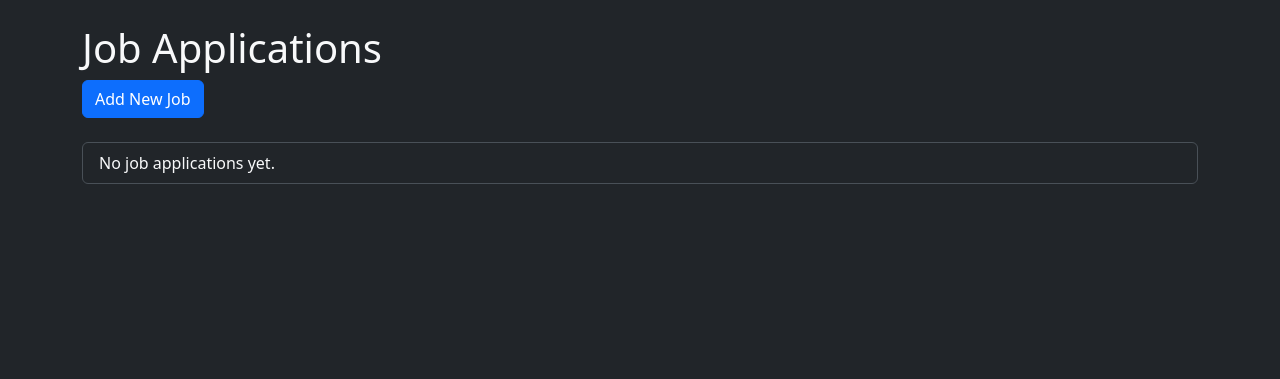
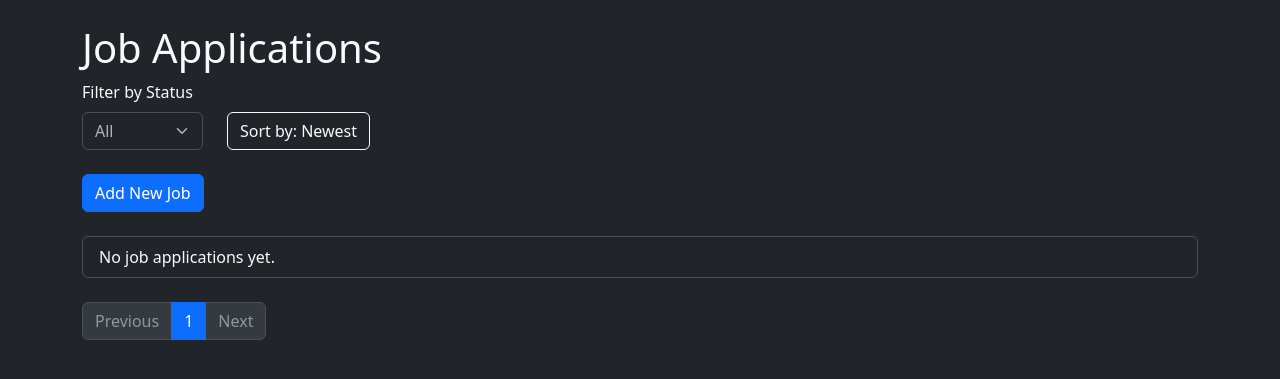
Before and after one commit to ITsFlaviiFTW/job-tracker, a Django app: page /?page=1&sort=desc in a window 1280 px wide. Shown: the part 56-435 px from the top of the page. Run offline with Django 5.2, Linux system fonts and the light colour scheme; the visitor is signed in with stand-in values (Sample User, id 1); data that the repository does not hold is empty.

Commit message:
added pagination for when there will be a lot of jobs, added sort by newest or oldest. added javascript to color code status of each application and added filter by status of application.

```diff
--- a/jobtracker/templates/jobtracker/base.html
+++ b/jobtracker/templates/jobtracker/base.html
@@ -27,9 +27,31 @@
             </div>
         </div>
     </nav>
-
+<div class="container mt-2">
+  {% if messages %}
+    {% for message in messages %}
+      <div class="alert alert-{{ message.tags }} alert-dismissible fade show" role="alert">
+        {{ message }}
+        <button type="button" class="btn-close" data-bs-dismiss="alert" aria-label="Close"></button>
+      </div>
+    {% endfor %}
+  {% endif %}
+</div>
     <div class="container">
         {% block content %}{% endblock %}
     </div>
 </body>
 </html>
+<script>
+  // Auto-dismiss alerts after 3 seconds
+  document.addEventListener('DOMContentLoaded', function () {
+    const alerts = document.querySelectorAll('.alert');
+    alerts.forEach(alert => {
+      setTimeout(() => {
+        alert.classList.remove('show');
+        alert.classList.add('fade');
+        setTimeout(() => alert.remove(), 150);  // remove from DOM
+      }, 3000);  // 3 seconds
+    });
+  });
+</script>
--- a/jobtracker/templates/jobtracker/job_list.html
+++ b/jobtracker/templates/jobtracker/job_list.html
@@ -4,10 +4,47 @@
 
 {% block content %}
 <h1>Job Applications</h1>
+
+<!-- Filter + Sort Form -->
+<form method="get" class="mb-4">
+    <div class="row">
+        <div class="col-auto">
+            <label for="status" class="form-label">Filter by Status</label>
+            <select name="status" class="form-select" onchange="this.form.submit()">
+                <option value="">All</option>
+                <option value="applied" {% if status_filter == 'applied' %}selected{% endif %}>Applied</option>
+                <option value="interview" {% if status_filter == 'interview' %}selected{% endif %}>Interview</option>
+                <option value="offer" {% if status_filter == 'offer' %}selected{% endif %}>Offer</option>
+                <option value="rejected" {% if status_filter == 'rejected' %}selected{% endif %}>Rejected</option>
+            </select>
+        </div>
+
+        <div class="col-auto align-self-end">
+            <!-- toggle sort on submit -->
+            <input type="hidden" name="sort" value="{% if sort_order == 'asc' %}desc{% else %}asc{% endif %}">
+            <button type="submit" class="btn btn-outline-light">
+                Sort by:
+                {% if sort_order == 'asc' %}
+                    Oldest
+                {% else %}
+                    Newest
+                {% endif %}
+            </button>
+        </div>
+    </div>
+</form>
+
+<!-- Add Job Button -->
 <a href="{% url 'job_create' %}" class="btn btn-primary mb-4">Add New Job</a>
+
+<!-- Job List -->
 <ul class="list-group">
     {% for job in jobs %}
-        <li class="list-group-item bg-dark text-light">
+        <li class="list-group-item bg-dark text-light border-start border-4
+            {% if job.status == 'interview' %}border-warning
+            {% elif job.status == 'offer' %}border-success
+            {% elif job.status == 'rejected' %}border-danger
+            {% else %}border-secondary{% endif %}">
             <strong>{{ job.position }}</strong> at <strong>{{ job.company }}</strong>
             <span class="badge bg-secondary">{{ job.get_status_display }}</span>
             <div>Applied on {{ job.applied_date }}</div>
@@ -15,10 +52,37 @@
                 <a href="{% url 'job_update' job.pk %}" class="btn btn-sm btn-secondary">Edit</a>
                 <a href="{% url 'job_delete' job.pk %}" class="btn btn-sm btn-danger">Delete</a>
             </div>
-
         </li>
     {% empty %}
         <li class="list-group-item bg-dark text-light">No job applications yet.</li>
     {% endfor %}
 </ul>
+
+<!-- pagination -->
+<nav aria-label="Job pagination" class="mt-4">
+  <ul class="pagination">
+    {% if page_obj.has_previous %}
+      <li class="page-item">
+        <a class="page-link" href="?page={{ page_obj.previous_page_number }}&sort={{ sort_order }}{% if status_filter %}&status={{ status_filter }}{% endif %}">Previous</a>
+      </li>
+    {% else %}
+      <li class="page-item disabled"><span class="page-link">Previous</span></li>
+    {% endif %}
+
+    {% for num in page_obj.paginator.page_range %}
+      <li class="page-item {% if page_obj.number == num %}active{% endif %}">
+        <a class="page-link" href="?page={{ num }}&sort={{ sort_order }}{% if status_filter %}&status={{ status_filter }}{% endif %}">{{ num }}</a>
+      </li>
+    {% endfor %}
+
+    {% if page_obj.has_next %}
+      <li class="page-item">
+        <a class="page-link" href="?page={{ page_obj.next_page_number }}&sort={{ sort_order }}{% if status_filter %}&status={{ status_filter }}{% endif %}">Next</a>
+      </li>
+    {% else %}
+      <li class="page-item disabled"><span class="page-link">Next</span></li>
+    {% endif %}
+  </ul>
+</nav>
+
 {% endblock %}
--- a/jobtracker/views.py
+++ b/jobtracker/views.py
@@ -1,8 +1,10 @@
 from django.contrib.auth import authenticate, login, logout
 from django.contrib.auth.decorators import login_required
+from django.core.paginator import Paginator
 from django.shortcuts import get_object_or_404
 from django.shortcuts import redirect
 from django.shortcuts import render
+from django.contrib import messages
 from .forms import RegisterForm, JobApplicationForm
 from .models import JobApplication
 
@@ -34,8 +36,29 @@ def logout_view(request):
 
 @login_required
 def job_list(request):
+    status_filter = request.GET.get('status')
+    sort_order = request.GET.get('sort', 'desc')  # default is newest first
+    page = request.GET.get('page', 1)
+
     jobs = JobApplication.objects.all()
-    return render(request, 'jobtracker/job_list.html', {'jobs': jobs})
+
+    if status_filter:
+        jobs = jobs.filter(status=status_filter)
+
+    if sort_order == 'asc':
+        jobs = jobs.order_by('applied_date')
+    else:
+        jobs = jobs.order_by('-applied_date')
+
+    paginator = Paginator(jobs, 10)
+    page_obj = paginator.get_page(page)
+
+    return render(request, 'jobtracker/job_list.html', {
+        'jobs': page_obj,
+        'status_filter': status_filter,
+        'sort_order': sort_order,
+        'page_obj': page_obj,
+    })
 
 @login_required
 def job_create(request):
@@ -43,6 +66,7 @@ def job_create(request):
         form = JobApplicationForm(request.POST, request.FILES)
         if form.is_valid():
             form.save()
+            messages.success(request, "Job added successfully.")
             return redirect('job_list')
     else:
         form = JobApplicationForm()
@@ -55,6 +79,7 @@ def job_update(request, pk):
         form = JobApplicationForm(request.POST, request.FILES, instance=job)
         if form.is_valid():
             form.save()
+            messages.success(request, "Job updated successfully.")
             return redirect('job_list')
     else:
         form = JobApplicationForm(instance=job)
@@ -65,5 +90,6 @@ def job_delete(request, pk):
     job = get_object_or_404(JobApplication, pk=pk)
     if request.method == 'POST':
         job.delete()
+        messages.success(request, "Job deleted.")
         return redirect('job_list')
     return render(request, 'jobtracker/job_confirm_delete.html', {'job': job})
```
